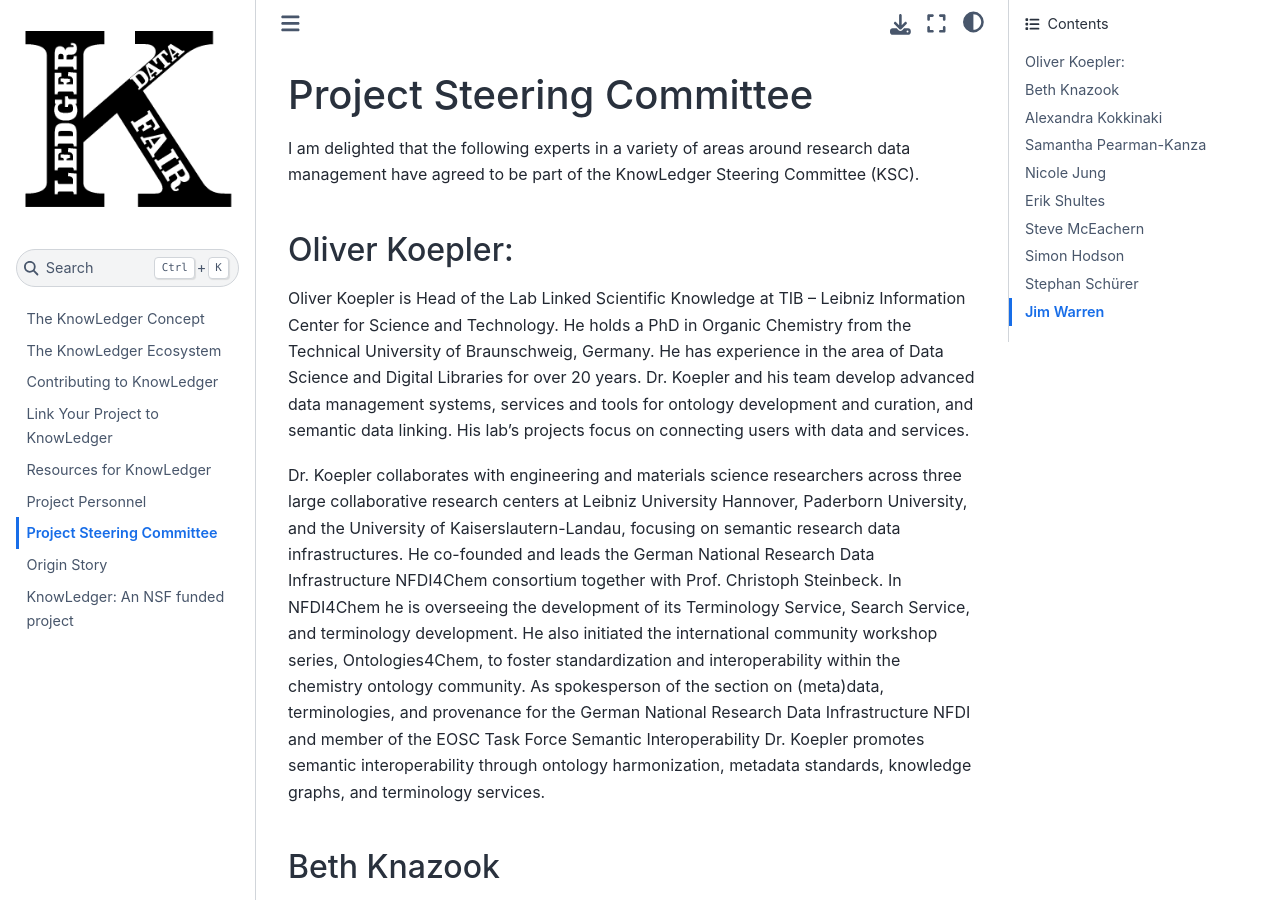
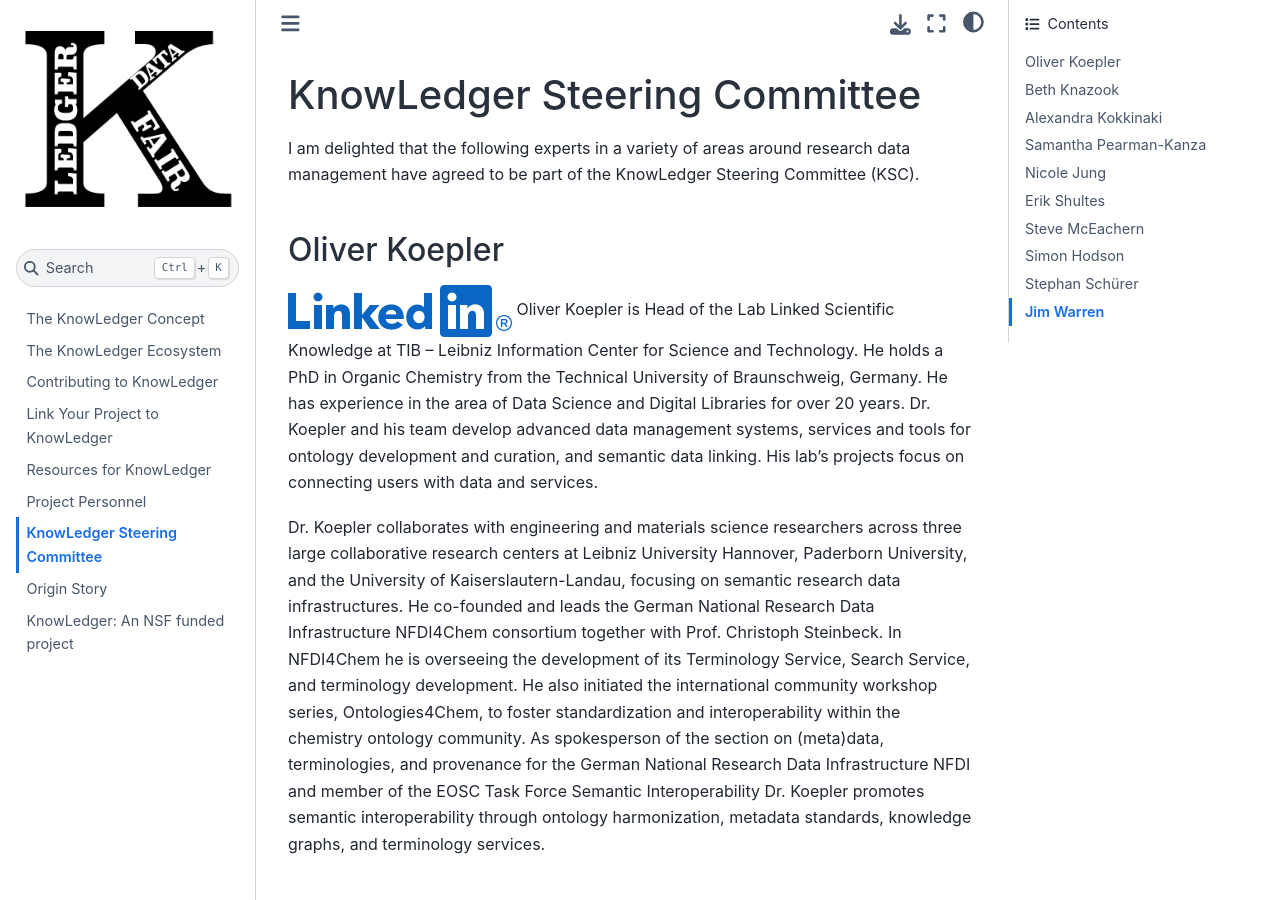
Before and after one commit to KnowLedgerRDM/KnowLedgerRDM.github.io, a Jupyter Book: the page built from book/steering.md, in a window 1280 px wide and 900 px high. Built offline with Jupyter Book 1.0.4 settings and Sphinx 7.4.7 and the Sphinx Book theme 1.1.4, drawn with Linux system fonts in a browser that asks for light colours.

Commit message:
steering committee photos

```diff
--- a/book/steering.md
+++ b/book/steering.md
@@ -1,9 +1,10 @@
-# Project Steering Committee
+# KnowLedger Steering Committee
 
 I am delighted that the following experts in a variety of areas around research data management have agreed to be part
 of the KnowLedger Steering Committee (KSC).
 
-## Oliver Koepler:
+## Oliver Koepler
+<a href="https://www.linkedin.com/in/oliver-koepler-b55a995/" target="_blank"><img src="images/li_logo.png" alt="Oliver Koepler on LinkedIn" style="width: 100px;align: right;"></a>
 Oliver Koepler is Head of the Lab Linked Scientific Knowledge at TIB – Leibniz Information Center for Science and
 Technology. He holds a PhD in Organic Chemistry from the Technical University of Braunschweig, Germany. He has
 experience in the area of Data Science and Digital Libraries for over 20 years. Dr. Koepler and his team develop
```
Also changed, not shown: book/images/li_logo.png (added), book/images/sc/hodson.jpg (added), book/images/sc/jung.jpg (added), book/images/sc/knazook.jpg (added), book/images/sc/koepler.jpg (added), book/images/sc/kokkinaki.jpg (added), book/images/sc/mceachern.jpg (added), book/images/sc/schurer.jpg (added), book/images/sc/shultes.jpg (added), 2 other files.
